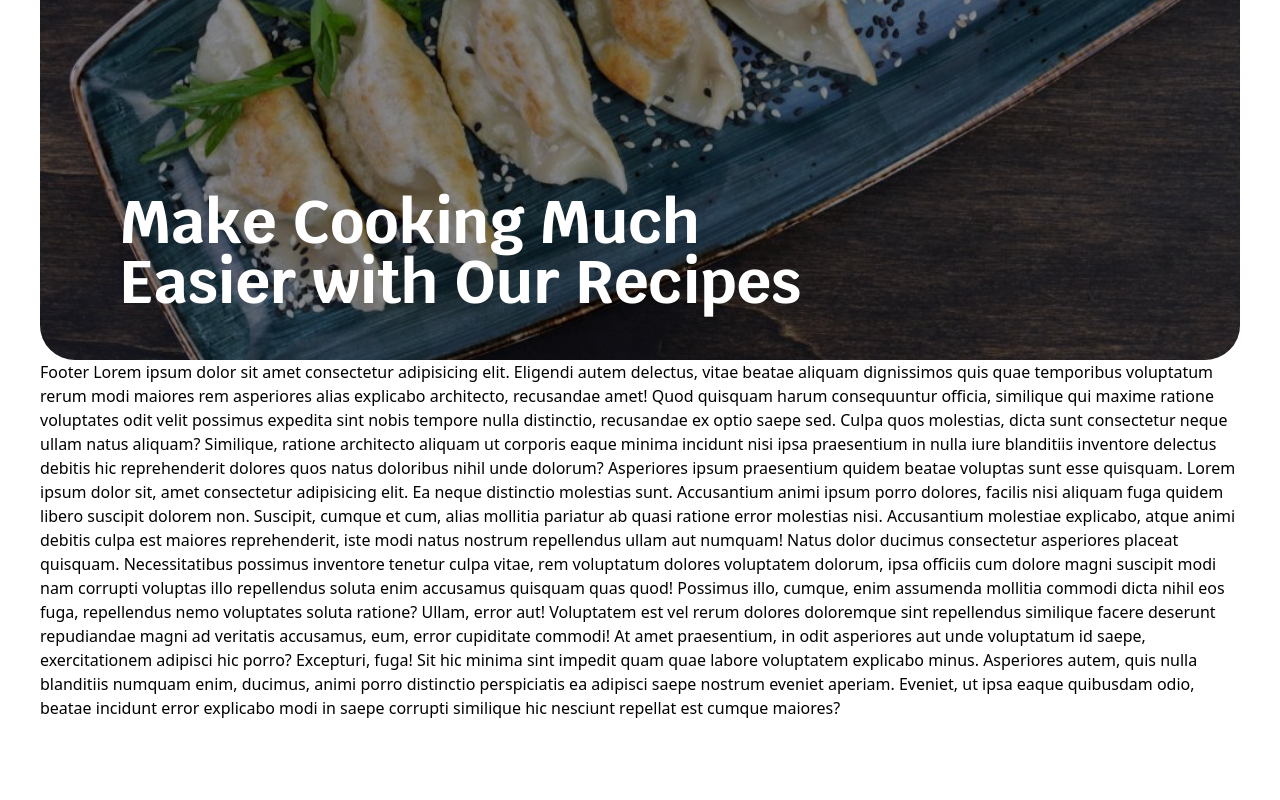
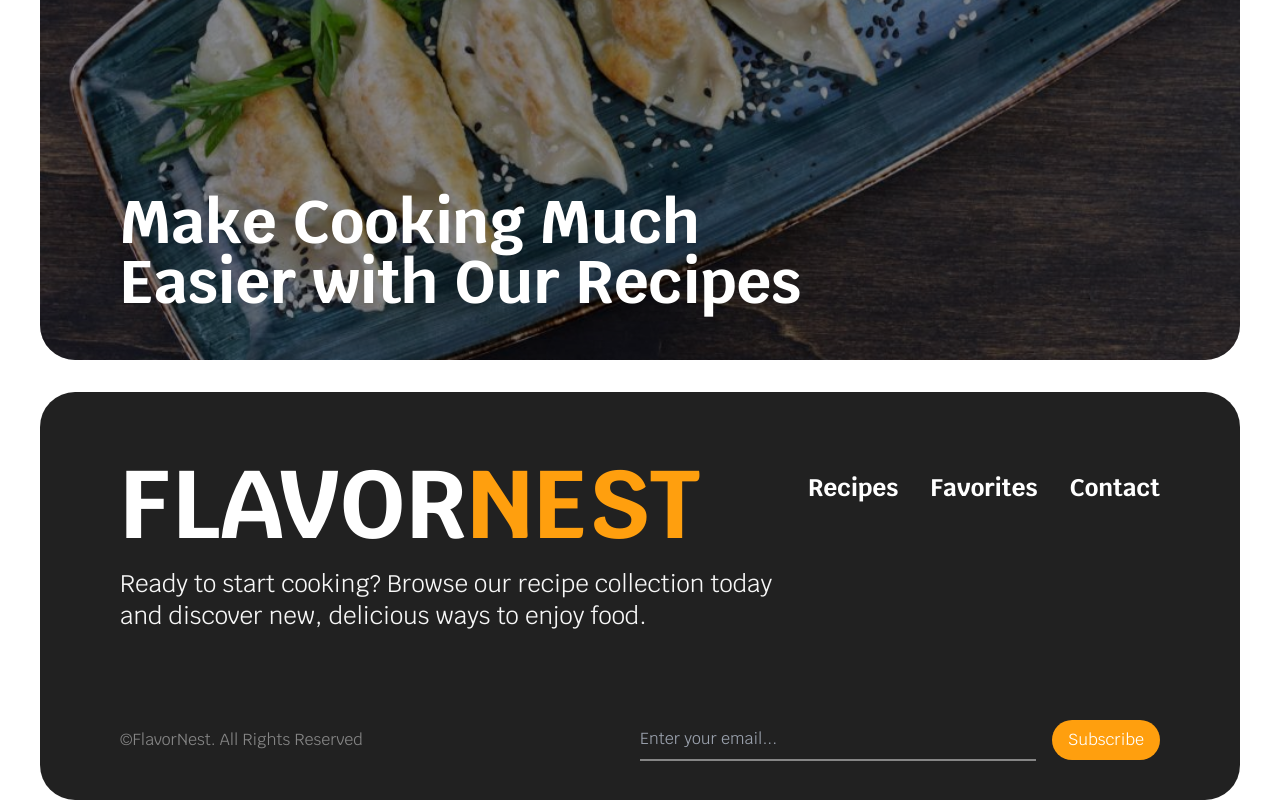
Before and after one commit to gaby5u/FlavorNest, a React (Vite) app: page / in a window 1280 px wide. Shown: the part 4706-5506 px from the top of the page. Before the commit the page ends 5426 px from the top, so only its background shows below. Built offline with nearby package versions, Linux system fonts and the light colour scheme; a web font is replaced by a local one.

Commit message:
Create footer

```diff
--- a/src/components/footer/Footer.jsx
+++ b/src/components/footer/Footer.jsx
@@ -1,40 +1,46 @@
-import React from "react";
+import { NavLink } from "react-router-dom";
 
 const Footer = () => {
   return (
-    <div>
-      Footer Lorem ipsum dolor sit amet consectetur adipisicing elit. Eligendi
-      autem delectus, vitae beatae aliquam dignissimos quis quae temporibus
-      voluptatum rerum modi maiores rem asperiores alias explicabo architecto,
-      recusandae amet! Quod quisquam harum consequuntur officia, similique qui
-      maxime ratione voluptates odit velit possimus expedita sint nobis tempore
-      nulla distinctio, recusandae ex optio saepe sed. Culpa quos molestias,
-      dicta sunt consectetur neque ullam natus aliquam? Similique, ratione
-      architecto aliquam ut corporis eaque minima incidunt nisi ipsa praesentium
-      in nulla iure blanditiis inventore delectus debitis hic reprehenderit
-      dolores quos natus doloribus nihil unde dolorum? Asperiores ipsum
-      praesentium quidem beatae voluptas sunt esse quisquam. Lorem ipsum dolor
-      sit, amet consectetur adipisicing elit. Ea neque distinctio molestias
-      sunt. Accusantium animi ipsum porro dolores, facilis nisi aliquam fuga
-      quidem libero suscipit dolorem non. Suscipit, cumque et cum, alias
-      mollitia pariatur ab quasi ratione error molestias nisi. Accusantium
-      molestiae explicabo, atque animi debitis culpa est maiores reprehenderit,
-      iste modi natus nostrum repellendus ullam aut numquam! Natus dolor ducimus
-      consectetur asperiores placeat quisquam. Necessitatibus possimus inventore
-      tenetur culpa vitae, rem voluptatum dolores voluptatem dolorum, ipsa
-      officiis cum dolore magni suscipit modi nam corrupti voluptas illo
-      repellendus soluta enim accusamus quisquam quas quod! Possimus illo,
-      cumque, enim assumenda mollitia commodi dicta nihil eos fuga, repellendus
-      nemo voluptates soluta ratione? Ullam, error aut! Voluptatem est vel rerum
-      dolores doloremque sint repellendus similique facere deserunt repudiandae
-      magni ad veritatis accusamus, eum, error cupiditate commodi! At amet
-      praesentium, in odit asperiores aut unde voluptatum id saepe,
-      exercitationem adipisci hic porro? Excepturi, fuga! Sit hic minima sint
-      impedit quam quae labore voluptatem explicabo minus. Asperiores autem,
-      quis nulla blanditiis numquam enim, ducimus, animi porro distinctio
-      perspiciatis ea adipisci saepe nostrum eveniet aperiam. Eveniet, ut ipsa
-      eaque quibusdam odio, beatae incidunt error explicabo modi in saepe
-      corrupti similique hic nesciunt repellat est cumque maiores?
+    <div className="font-krub bg-customBlack text-white rounded-[35px] my-4 px-4 pt-16 pb-8 sm:px-8 sm:my-8 md:px-20">
+      <div className="flex flex-col items-start justify-between gap-2 sm:flex-row sm:gap-8">
+        <div>
+          <NavLink
+            to="/"
+            className="uppercase text-4xl font-bold md:text-6xl xl:text-8xl"
+          >
+            Flavor<span className="text-customOrange">Nest</span>
+          </NavLink>
+          <p className="text-customLightGray my-4 max-w-full md:max-w-[800px] md:text-xl xl:text-2xl">
+            Ready to start cooking? Browse our recipe collection today and
+            discover new, delicious ways to enjoy food.
+          </p>
+        </div>
+        <ul className="flex items-center justify-end md:text-xl font-bold gap-4 my-2 sm:my-4 md:flex-col md:gap-8 lg:flex-row xl:text-2xl">
+          <li>
+            <NavLink to="/recipes">Recipes</NavLink>
+          </li>
+          <li>
+            <NavLink to="/favorites">Favorites</NavLink>
+          </li>
+          <li>
+            <NavLink to="/contact">Contact</NavLink>
+          </li>
+        </ul>
+      </div>
+      <div className="flex flex-col-reverse gap-4 text-customDarkGray mt-16 md:flex-row items-center justify-between">
+        <p className="my-4">&#169;FlavorNest. All Rights Reserved</p>
+        <div className="flex items-center justify-end gap-4 w-full md:w-1/2">
+          <input
+            type="text"
+            placeholder="Enter your email..."
+            className="bg-transparent border-b-2 border-customDarkGray w-full py-2 md:max-w-[400px]"
+          />
+          <button className="bg-customOrange text-white py-2 px-4 rounded-full">
+            Subscribe
+          </button>
+        </div>
+      </div>
     </div>
   );
 };
```
